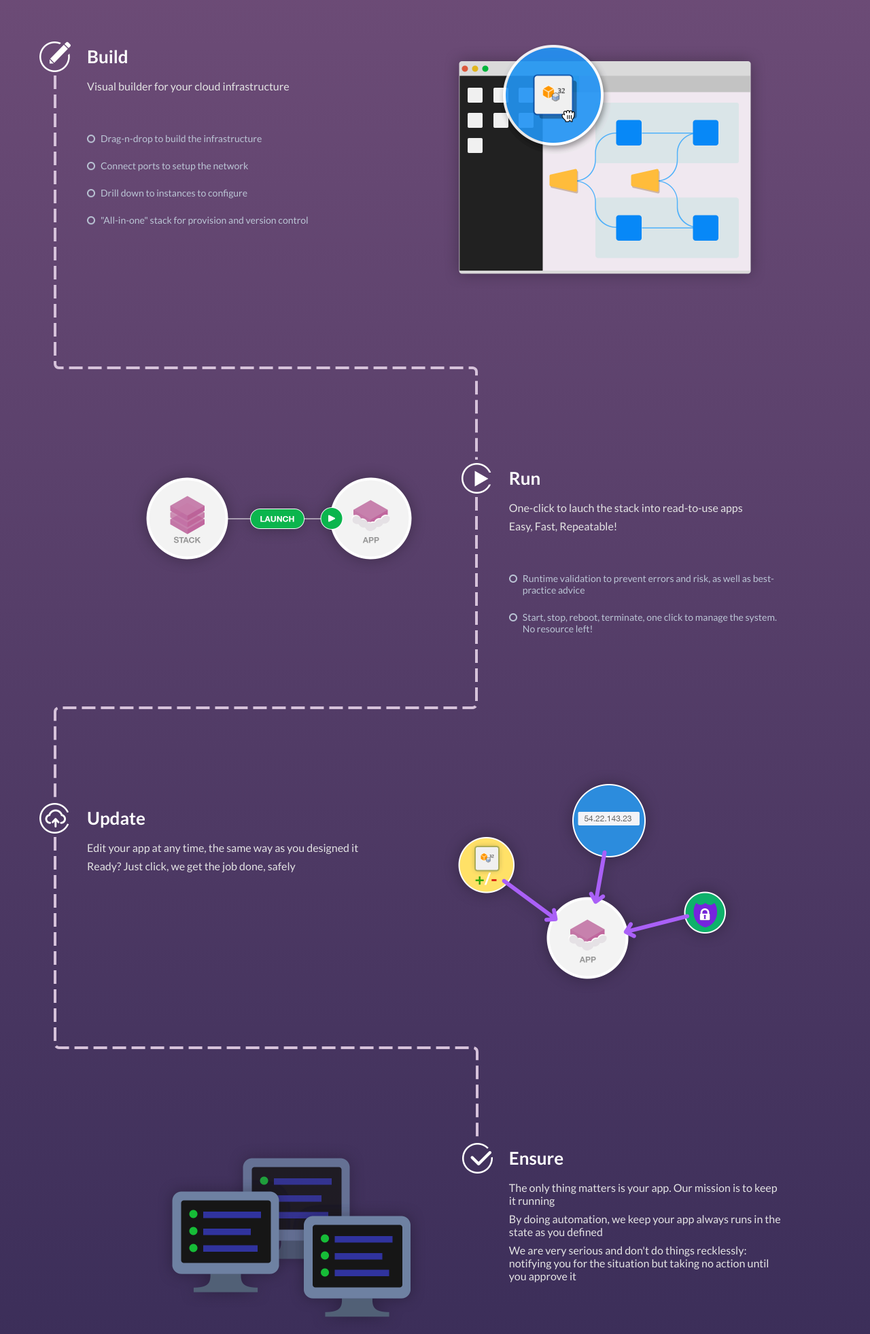
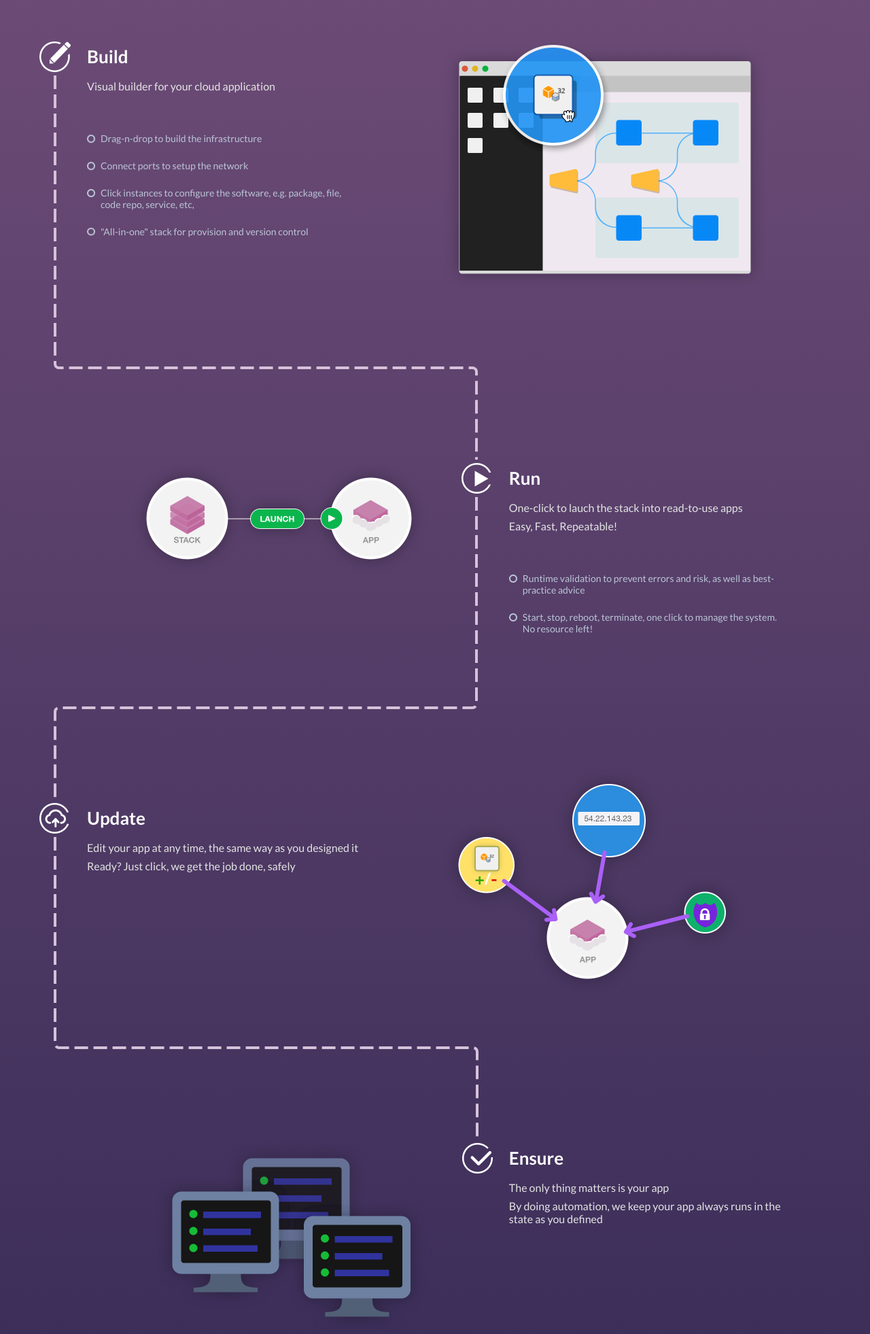
Before and after one commit to MadeiraCloud/web-www, a plain HTML site: page index.html in a window 1280 px wide. Shown: the part 1030-2992 px from the top of the page at 68% size. Drawn offline with nearby package versions, Linux system fonts and the light colour scheme.

Commit message:
Update index.html
change

```diff
--- a/index.html
+++ b/index.html
@@ -11,10 +11,10 @@
     <link href="./favicon.ico" rel="shortcut icon">
     <link rel="stylesheet" href="./css/style.css?v=2">
 
-    <meta name="description" content="Visual DevOps Automation for AWS" />
-    <meta name="keywords" content="VisualOps, Visual, DevOps, Automation, AWS, Cloud" />
+    <meta name="description" content="Visual DevOps Automation for Amazon Web Services" />
+    <meta name="keywords" content="VisualOps, Visual, DevOps, Automation, AWS, Amazon Web Service, Cloud" />
 
-    <meta property="og:title" content="Visual DevOps Automation for AWS | VisualOps" />
+    <meta property="og:title" content="Visual DevOps Automation for Amazon Web Services | VisualOps" />
     <meta property="og:type" content="website" />
     <meta property="og:url" content="http://www.visualops.io/" />
     <meta property="og:image" content="http://www.visualops.io/asset/logo-square-200x200.jpg" />
@@ -39,7 +39,7 @@
           </div>
 
           <a href="/about" class="nav_lnk">ABOUT</a>
-          <a href="http://madeiracloud.wordpress.com/" class="nav_lnk">BLOG</a>
+          <a href="http://visualops.wordpress.com/" class="nav_lnk">BLOG</a>
           <a href="http://visualops.readthedocs.org/" target="_blank" class="nav_lnk">DOCUMENTATION</a>
           <a href="/faq" class="nav_lnk">FAQ</a>
           <a href="/feature" class="nav_lnk">FEATURES</a>
@@ -72,12 +72,12 @@
         <article class="hiw hiw_01" data-300-top="" data-400-top-bottom="">
           <div class="hiw_content">
             <h3>Build</h3>
-            <p>Visual builder for your cloud infrastructure</p>
+            <p>Visual builder for your cloud application</p>
 
             <ul>
               <li>Drag-n-drop to build the infrastructure</li>
               <li>Connect ports to setup the network</li>
-              <li>Drill down to instances to configure</li>
+              <li>Click instances to configure the software, e.g. package, file, code repo, service, etc,</li>
               <li>"All-in-one" stack for provision and version control </li>
             </ul>
           </div>
@@ -110,9 +110,8 @@
         <article class="hiw hiw_04 alt" data-300-top="" data-400-top-bottom="">
           <div class="hiw_content">
             <h3>Ensure</h3>
-            <p>The only thing matters is your app. Our mission is to keep it running</p>
+            <p>The only thing matters is your app</p>
             <p>By doing automation, we keep your app always runs in the state as you defined</p>
-            <p>We are very serious and don't do things recklessly: notifying you for the situation but taking no action until you approve it</p>
           </div>
           <div class="hiw_img"></div>
         </article>
```
